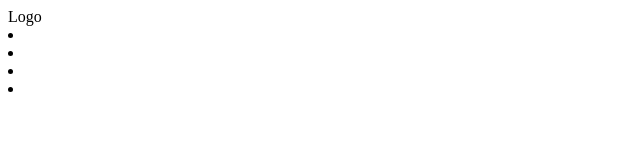
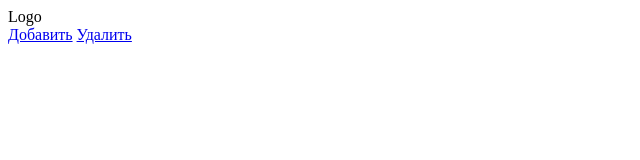
Before and after one commit to BrowenSiz/first-repo, a plain HTML site: page index.html in a window 1280 px wide. Shown: the whole page, without its empty margins (0-640 px from the left). Drawn offline with Linux system fonts and the light colour scheme.

Commit message:
fix: Исправления в header. Добавил кнопки действия.

```diff
--- a/index.html
+++ b/index.html
@@ -8,12 +8,10 @@
 <body>
     <header class="header">
         <div class="logo">Logo</div>
-        <nav class="menu">
-            <li class="menu_item"><a href="" class="menu_link"></a></li>
-            <li class="menu_item"><a href="" class="menu_link"></a></li>
-            <li class="menu_item"><a href="" class="menu_link"></a></li>
-            <li class="menu_item"><a href="" class="menu_link"></a></li>
-        </nav>
+        <div class="action">
+            <a href="#">Добавить</a>
+            <a href="#">Удалить</a>
+        </div>
     </header>
 </body>
 </html>
```
